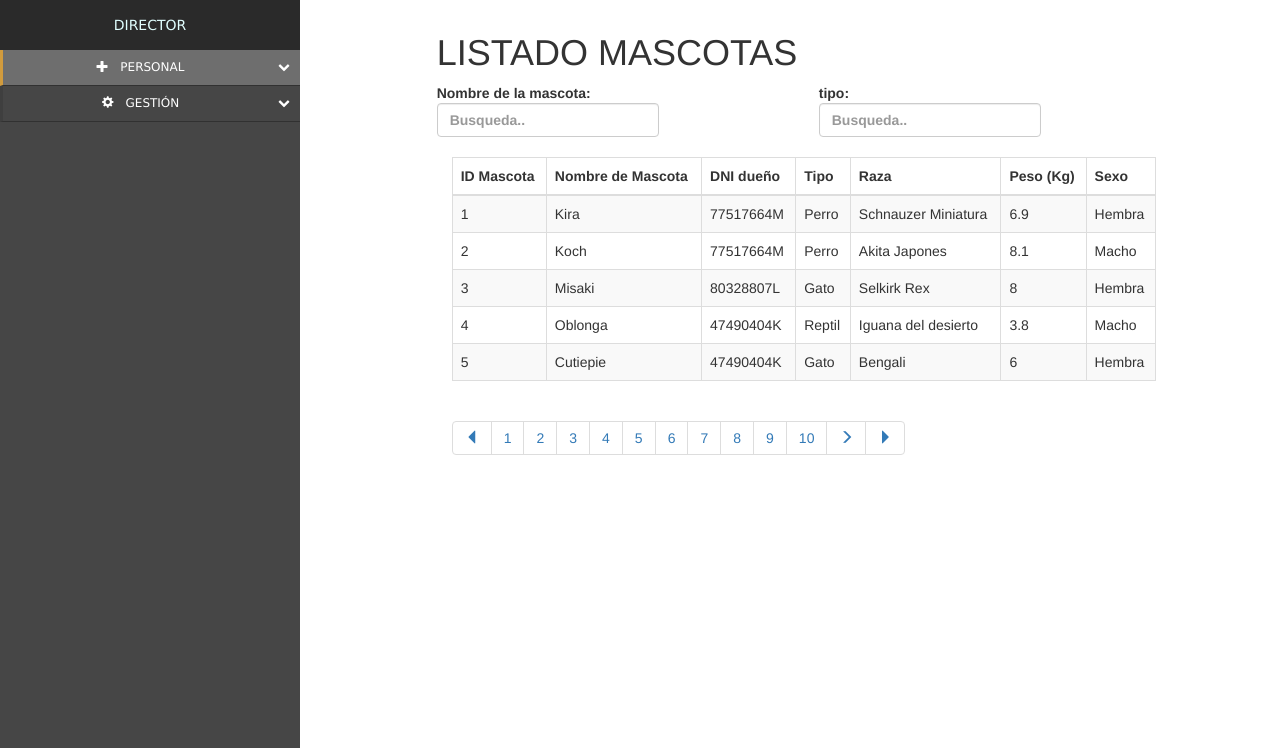
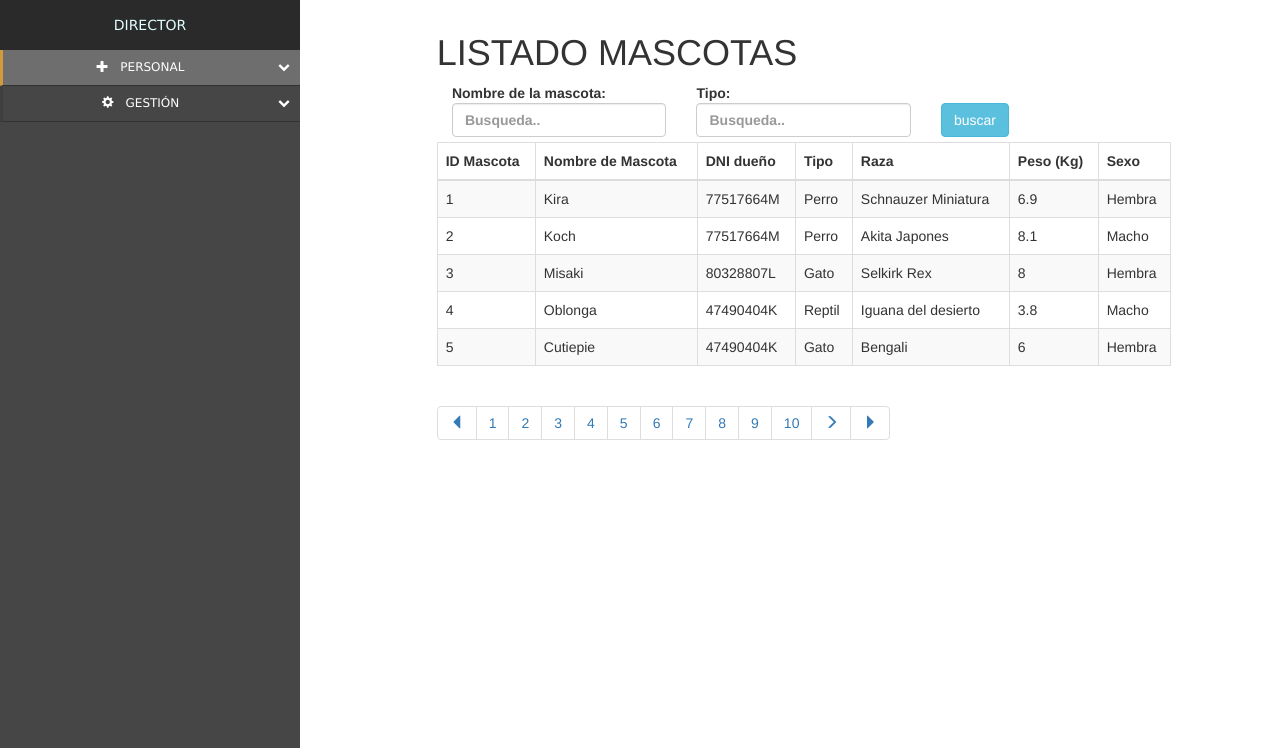
Before and after one commit to poyatos/VITAL-PET, a PHP site: page /VISTA/COMUN/vistaGestionMascotas.php in a window 1280 px wide. Shown: the part 52-800 px from the top of the page. Run offline with PHP 8.4, Linux system fonts and the light colour scheme; a user stored in the database is signed in; data comes from the database, SQL or seed files in the repository; some libraries are stand-ins or nearby versions.

Commit message:
Filtrado busqueda mascota

```diff
--- a/BBDD/model.php
+++ b/BBDD/model.php
@@ -302,6 +302,27 @@
             $resultado = $this->devolverConsultaArray($consulta);
             return $resultado;
         }
+
+         //FILTRAR MASCOTAS FILTRO
+         public function visualizarMascotasFiltrado($nombre, $tipo){
+            $consulta = "SELECT usuarios.dni_usuario, mascotas.id_mascota, mascotas.id_cliente, mascotas.nombre_mascota, mascotas.tipo_mascota, mascotas.raza_mascota, mascotas.peso_mascota, mascotas.sexo_mascota
+            FROM mascotas
+            INNER JOIN usuarios
+            ON mascotas.id_cliente = usuarios.id_usuario WHERE  nombre_mascota LIKE '%$nombre%' AND tipo_mascota LIKE '%$tipo%'";
+            $resultado = $this->devolverConsultaArray($consulta);
+            return $resultado;
+        }
+
+        //FILTRAR MASCOTAS FILTRO
+        public function visualizarMascotasFiltradoPaginacion($nombre, $tipo, $inicio, $tamano_pagina){
+            $consulta = "SELECT usuarios.dni_usuario, mascotas.id_mascota, mascotas.id_cliente, mascotas.nombre_mascota, mascotas.tipo_mascota, mascotas.raza_mascota, mascotas.peso_mascota, mascotas.sexo_mascota
+            FROM mascotas
+            INNER JOIN usuarios
+            ON mascotas.id_cliente = usuarios.id_usuario WHERE  nombre_mascota LIKE '%$nombre%' AND tipo_mascota LIKE '%$tipo%' LIMIT ".$inicio."," . $tamano_pagina;
+            $resultado = $this->devolverConsultaArray($consulta);
+            return $resultado;
+        }
+
 
         //VISUALIZAR MASCOTA ID
         public function visualizarMascotaId($id){
--- a/VISTA/COMUN/vistaGestionCliente.php
+++ b/VISTA/COMUN/vistaGestionCliente.php
@@ -87,7 +87,6 @@
 
 
 
-</div>
 
   <!-- tabla de busqueda-->
   <div class="col-12 col-sm-12 col-md-12 col-lg-12">
--- a/VISTA/COMUN/vistaGestionMascotas.php
+++ b/VISTA/COMUN/vistaGestionMascotas.php
@@ -25,7 +25,7 @@
   <link href="//maxcdn.bootstrapcdn.com/font-awesome/4.2.0/css/font-awesome.min.css" rel="stylesheet">
 
   <link rel="stylesheet" type="text/css" href="../../CSS/estilo.css">
-  <script type="text/javascript" src="../../JS/consultar.js"></script>
+
 
 </head>
 
@@ -62,19 +62,23 @@
       <div class="col-12 col-sm-12 col-md-12 col-lg-12">
  <h1>LISTADO MASCOTAS</h1>
 </div>
-      <div class="col-6 col-sm-6 col-md-6 col-lg-6">
-            <label name="busquedaNombreMascota_lb" id="id_busqueda_Nombre_Mascota">Nombre de la mascota:
-            <input class="form-control" name="busquedaNombreMascota" id="myInput" type="text" placeholder="Busqueda..">
+
+<form class="formulario" action='vistaGestionMascotas.php' method='POST'>
+      <div class="col-12 col-sm-12 col-md-4 col-lg-4">
+            <label name="busquedaNombre_lb" id="id_busqueda_Nombre">Nombre de la mascota:
+            <input class="form-control" name="nombre" id="myInput" type="text" placeholder="Busqueda..">
             </label>
       </div>
-
-      <div class="col-6 col-sm-6 col-md-6 col-lg-6">
-            <label name="busquedaTipo_lb" id="id_busqueda_tipo">tipo:
-            <input class="form-control" name="busquedaTipo" id="myInput" type="text" placeholder="Busqueda..">
+      <div class="col-12 col-sm-12 col-md-4 col-lg-4">
+            <label name="busquedaTipo_lb" id="id_busqueda_nombre">Tipo:
+            <input class="form-control" name="tipo" id="myInput" type="text" placeholder="Busqueda..">
             </label>
       </div>
+      <div class="col-12 col-sm-12 col-md-4 col-lg-4">
+            <input type="submit" class="btn btn-info botonsitobb" value="buscar" name="busqueda">
+      </div>
 
-</div>
+      </form>
 
   <!-- tabla de busqueda-->
   <div class="col-12 col-sm-12 col-md-12 col-lg-12">
@@ -101,9 +105,11 @@
         require_once '../../BBDD/config.php';
 
         $conexion = new Model(Config::$host, Config::$user, Config::$pass, Config::$nombreBase);
-
+        if (isset($_POST["busqueda"])){
+          $resultado = $conexion->visualizarMascotasFiltrado($_POST["nombre"], $_POST["tipo"]);
+        }else{
         $resultado = $conexion->visualizarMascotas();
-
+        }
         if (!empty($resultado)) {
             $total_registros = count($resultado);
 
@@ -121,7 +127,11 @@
             }
             $total_paginas = ceil($total_registros / $tamano_pagina);
 
-            $resultadoPaginacion = $conexion->visualizarMascotasPaginacion($inicio, $tamano_pagina);
+            if (isset($_POST["busqueda"])){
+              $resultadoPaginacion = $conexion->visualizarMascotasFiltradoPaginacion($_POST["nombre"], $_POST["tipo"], $inicio, $tamano_pagina);
+            }else{
+              $resultadoPaginacion = $conexion->visualizarMascotasPaginacion($inicio, $tamano_pagina);
+            }
             foreach($resultadoPaginacion as $mascota){
                echo utf8_encode ("<tr>
               <td>".$mascota['id_mascota']."</td>
```
